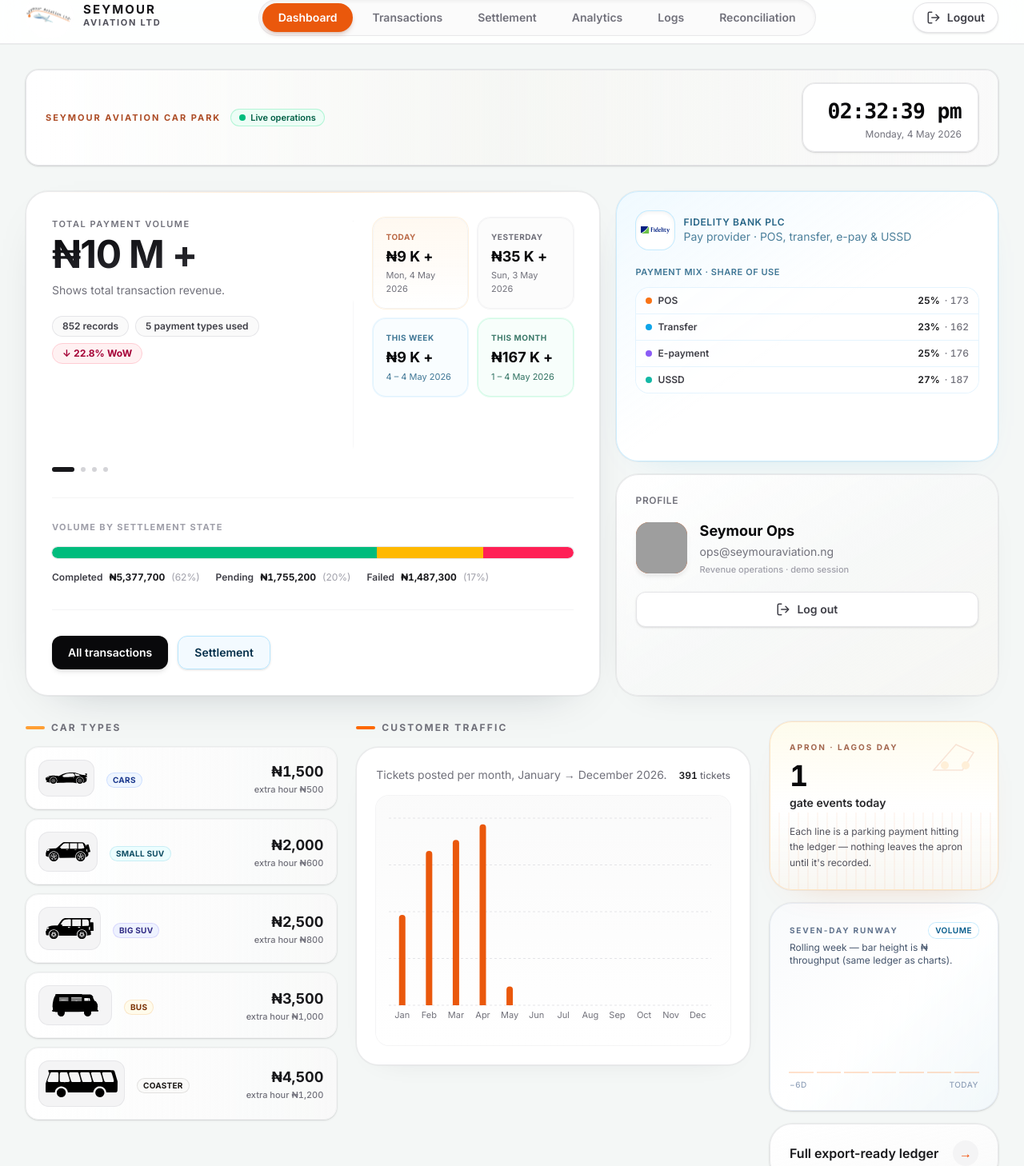
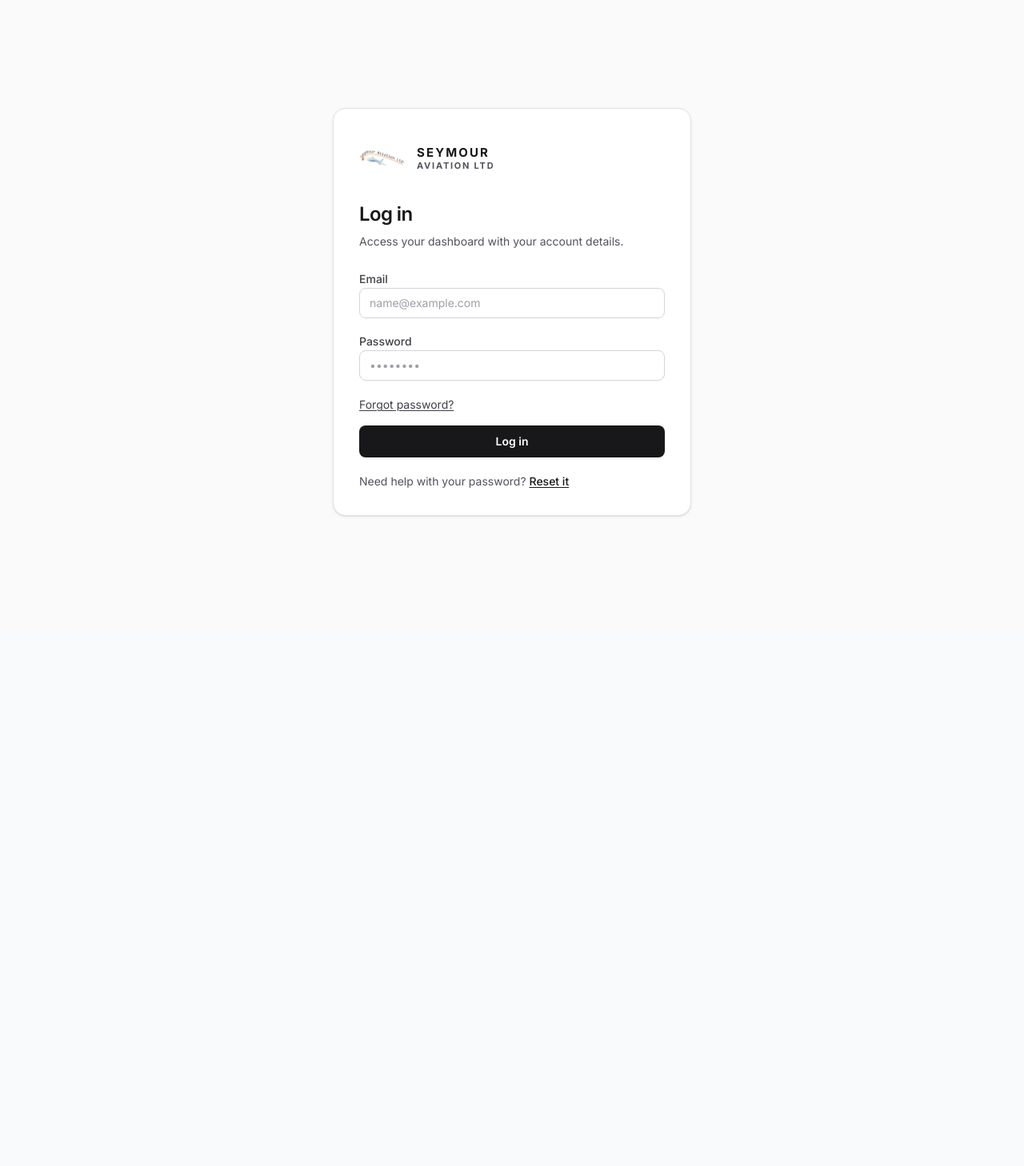
Before and after one commit to joelikenga/seymour-pay, a React (Vite) app: page /login in a window 1280 px wide. Before the commit this address led to /admin. Shown: the part 10-1468 px from the top of the page at 80% size. After the commit the page ends 800 px from the top, so only its background shows below. Built offline with nearby package versions, Linux system fonts and the light colour scheme; grey boxes are pictures that could not be loaded.

Commit message:
auth pages

```diff
--- a/src/App.tsx
+++ b/src/App.tsx
@@ -10,6 +10,8 @@
 import ReconciliationPage from './pages/admin/ReconciliationPage.tsx'
 import SettlementPage from './pages/admin/SettlementPage.tsx'
 import TransactionsPage from './pages/admin/TransactionsPage.tsx'
+import ForgotPasswordPage from './pages/auth/ForgotPasswordPage.tsx'
+import LoginPage from './pages/auth/LoginPage.tsx'
 
 const Dashboard = lazy(() => import('./pages/admin/Dashboard.tsx'))
 
@@ -21,6 +23,9 @@
         <SessionLoginLogger />
         <NavigationLogger />
         <Routes>
+          <Route path="/" element={<Navigate to="/login" replace />} />
+          <Route path="/login" element={<LoginPage />} />
+          <Route path="/forgot-password" element={<ForgotPasswordPage />} />
           <Route path="/admin" element={<AdminLayout />}>
             <Route
               index
@@ -42,7 +47,7 @@
             <Route path="settlement" element={<SettlementPage />} />
             <Route path="reconciliation" element={<ReconciliationPage />} />
           </Route>
-          <Route path="*" element={<Navigate to="/admin" replace />} />
+          <Route path="*" element={<Navigate to="/login" replace />} />
         </Routes>
       </BrowserRouter>
     </AdminDataProvider>
--- a/src/pages/admin/Dashboard.tsx
+++ b/src/pages/admin/Dashboard.tsx
@@ -59,12 +59,28 @@
   const { transactions, appendLog } = useAdminData()
   const [q, setQ] = useState('')
   const [avatarFailed, setAvatarFailed] = useState(false)
+  const [inviteInput, setInviteInput] = useState('')
+  const [invitedPeople, setInvitedPeople] = useState<string[]>([
+    'ops@seymouraviation.ng',
+  ])
+  const [pendingDeleteEmail, setPendingDeleteEmail] = useState<string | null>(null)
   const avatarUrl = useMemo(
     () =>
       `https://ui-avatars.com/api/?name=${encodeURIComponent(OPS_PROFILE.name)}&background=ea580c&color=fff&size=128&rounded=true`,
     [],
   )
   const onAvatarError = useCallback(() => setAvatarFailed(true), [])
+  const addInvite = useCallback(() => {
+    const value = inviteInput.trim().toLowerCase()
+    if (!value) return
+    if (invitedPeople.includes(value)) return
+    setInvitedPeople((prev) => [value, ...prev])
+    setInviteInput('')
+  }, [inviteInput, invitedPeople])
+
+  const removeInvite = useCallback((email: string) => {
+    setInvitedPeople((prev) => prev.filter((person) => person !== email))
+  }, [])
 
   const stats = useMemo(
     () => computeOverviewDashboardStats(transactions),
@@ -475,88 +491,123 @@
           </div>
         </section>
 
-        <aside className="flex flex-col gap-4 lg:col-span-3">
+        <aside className="lg:col-span-3">
           <div
-            className="relative overflow-hidden rounded-[1.75rem] border border-orange-200/60 bg-linear-to-b from-amber-50/90 via-white to-orange-50/40 p-6 shadow-[0_20px_50px_-38px_rgba(234,88,12,0.35)] ring-1 ring-orange-950/5"
+            className="relative flex h-[460px] flex-col overflow-hidden rounded-[1.75rem] border border-orange-200/70 bg-linear-to-b from-amber-50/95 via-white to-orange-50/50 p-6 shadow-[0_24px_60px_-40px_rgba(234,88,12,0.38)] ring-1 ring-orange-950/5"
             role="region"
-            aria-label="Apron activity for today in Lagos"
+            aria-label="Invite people to admin"
           >
-            <div
-              className="pointer-events-none absolute inset-x-0 bottom-0 h-24 bg-[repeating-linear-gradient(90deg,transparent,transparent_10px,rgba(234,88,12,0.06)_10px,rgba(234,88,12,0.06)_12px)] opacity-80"
-              aria-hidden
-            />
-            <div className="pointer-events-none absolute right-4 top-4 opacity-[0.12]" aria-hidden>
-              <svg width="72" height="56" viewBox="0 0 72 56" fill="none">
-                <path
-                  d="M8 44 L36 12 L58 22 L44 44 Z"
-                  stroke="currentColor"
-                  strokeWidth="1.5"
-                  className="text-orange-700"
-                />
-                <circle cx="22" cy="38" r="5" fill="currentColor" className="text-orange-400" />
-                <circle cx="48" cy="38" r="5" fill="currentColor" className="text-orange-400" />
-              </svg>
-            </div>
+            <div className="flex items-start justify-between gap-3">
+              <div>
                 <p className="text-[10px] font-bold uppercase tracking-[0.2em] text-orange-900/70">
-              Apron · Lagos day
+                  Admin access
                 </p>
-            <p className="mt-2 text-4xl font-bold tabular-nums tracking-tight text-zinc-950">
-              {stats.todaySessions}
+                <p className="mt-2 text-xl font-bold tracking-tight text-zinc-950">
+                  Invite people
                 </p>
-            <p className="mt-1 text-sm font-semibold text-zinc-800">
-              gate events today
-            </p>
-            <p className="relative mt-4 max-w-56 text-xs leading-relaxed text-zinc-600">
-              Each line is a parking payment hitting the ledger — nothing leaves the apron
-              until it&apos;s recorded.
+                <p className="mt-1 text-sm text-zinc-700">
+                  Add team members and remove them anytime.
                 </p>
               </div>
-
-          <div className="overflow-hidden rounded-[1.75rem] border border-slate-200/80 bg-linear-to-br from-slate-50 via-white to-sky-50/50 p-6 shadow-sm ring-1 ring-slate-950/[0.04]">
-            <div className="flex items-center justify-between gap-2">
-              <p className="text-[10px] font-bold uppercase tracking-[0.18em] text-slate-500">
-                Seven-day runway
-              </p>
-              <span className="rounded-full bg-white/80 px-2 py-0.5 text-[10px] font-semibold uppercase tracking-wider text-sky-800 ring-1 ring-sky-200/80">
-                volume
+              <span className="inline-flex h-9 min-w-9 items-center justify-center rounded-full border border-orange-200 bg-white px-2 text-sm font-bold text-orange-700 shadow-sm">
+                {invitedPeople.length}
               </span>
             </div>
-            <p className="mt-1 text-xs text-slate-600">
-              Rolling week — bar height is ₦ throughput (same ledger as charts).
+
+            <form
+              className="mt-5 flex gap-2"
+              onSubmit={(event) => {
+                event.preventDefault()
+                addInvite()
+              }}
+            >
+              <input
+                type="email"
+                value={inviteInput}
+                onChange={(event) => setInviteInput(event.target.value)}
+                placeholder="name@example.com"
+                className="h-9 flex-1 rounded-lg border border-zinc-300 bg-white px-2.5 text-sm text-zinc-900 outline-none ring-orange-200 placeholder:text-zinc-400 shadow-inner focus:border-orange-300 focus:ring-2"
+              />
+              <button
+                type="submit"
+                disabled={!inviteInput.trim()}
+                className="h-9 rounded-lg bg-zinc-900 px-3 text-xs font-semibold text-white shadow-sm transition hover:bg-zinc-800 disabled:cursor-not-allowed disabled:bg-zinc-300"
+              >
+                Invite
+              </button>
+            </form>
+
+            <div className="mt-5 flex min-h-0 flex-1 flex-col border-t border-orange-100/70 pt-4">
+              <div className="flex items-center justify-between gap-2">
+                <p className="text-[11px] font-semibold uppercase tracking-[0.12em] text-zinc-500">
+                  People invited
                 </p>
+                <p className="text-xs font-medium text-zinc-500">
+                  {invitedPeople.length} total
+                </p>
+              </div>
+              <ul className="mt-3 min-h-0 flex-1 space-y-2 overflow-y-auto pr-1">
+                {invitedPeople.length > 0 ? (
+                  invitedPeople.map((email) => (
+                    <li
+                      key={email}
+                      className="group flex items-center justify-between gap-2 rounded-xl border border-zinc-200/80 bg-white px-3 py-2.5 shadow-sm transition hover:border-orange-200"
+                    >
+                      <span className="truncate text-sm font-medium text-zinc-800">{email}</span>
+                      <button
+                        type="button"
+                        onClick={() => setPendingDeleteEmail(email)}
+                        className="shrink-0 rounded-lg border border-rose-200 bg-rose-50 px-2.5 py-1 text-xs font-semibold text-rose-700 transition hover:border-rose-300 hover:bg-rose-100"
+                      >
+                        Delete
+                      </button>
+                    </li>
+                  ))
+                ) : (
+                  <li className="rounded-xl border border-dashed border-zinc-300 bg-white/70 px-3 py-4 text-center text-sm text-zinc-500">
+                    No invites yet. Add an email above to get started.
+                  </li>
+                )}
+              </ul>
+            </div>
+
+            {pendingDeleteEmail ? (
+              <div className="absolute inset-0 z-10 flex items-center justify-center bg-zinc-950/30 p-4 backdrop-blur-[1px]">
                 <div
-              className="mt-5 flex h-28 items-end gap-1.5"
-              role="img"
-              aria-label="Last seven days payment volume"
+                  role="dialog"
+                  aria-modal="true"
+                  aria-label="Confirm invite deletion"
+                  className="w-full max-w-xs rounded-2xl border border-zinc-200 bg-white p-4 shadow-xl"
                 >
-              {stats.weekSeries.map((v, i) => {
-                const h = Math.round((v / stats.weekMax) * 100)
-                return (
-                  <div key={i} className="flex min-w-0 flex-1 flex-col justify-end">
-                    <div
-                      className="w-full rounded-t-lg bg-linear-to-t from-orange-600 to-orange-400 shadow-sm ring-1 ring-orange-500/20 transition-all"
-                      style={{ height: `${Math.max(8, h)}%` }}
-                      title={formatMoney(v)}
-                    />
-                  </div>
-                )
-              })}
-            </div>
-            <div className="mt-2 flex justify-between text-[10px] font-medium uppercase tracking-wider text-slate-400">
-              <span>−6d</span>
-              <span>today</span>
+                  <p className="text-sm font-semibold text-zinc-900">
+                    Delete invited person?
+                  </p>
+                  <p className="mt-1 text-xs text-zinc-600 break-all">
+                    {pendingDeleteEmail}
+                  </p>
+                  <div className="mt-4 flex justify-end gap-2">
+                    <button
+                      type="button"
+                      onClick={() => setPendingDeleteEmail(null)}
+                      className="rounded-lg border border-zinc-300 bg-white px-3 py-1.5 text-xs font-semibold text-zinc-700 transition hover:bg-zinc-50"
+                    >
+                      Cancel
+                    </button>
+                    <button
+                      type="button"
+                      onClick={() => {
+                        removeInvite(pendingDeleteEmail)
+                        setPendingDeleteEmail(null)
+                      }}
+                      className="rounded-lg border border-rose-200 bg-rose-50 px-3 py-1.5 text-xs font-semibold text-rose-700 transition hover:bg-rose-100"
+                    >
+                      Delete
+                    </button>
                   </div>
                 </div>
-
-          <Link
-            to="/admin/transactions"
-            className="group flex items-center justify-between rounded-[1.75rem] border border-zinc-200/80 bg-linear-to-br from-white to-zinc-50/90 px-6 py-5 text-left shadow-sm ring-1 ring-zinc-950/[0.03] transition hover:border-orange-200 hover:shadow-md"
-          >
-            <span className="font-semibold text-zinc-900">Full export-ready ledger</span>
-            <span className="rounded-full bg-zinc-100 px-2 py-1 text-orange-600 transition group-hover:bg-orange-100" aria-hidden>
-              →
-            </span>
-          </Link>
+              </div>
+            ) : null}
+          </div>
         </aside>
       </div>
 
--- /dev/null
+++ b/src/pages/auth/AuthShell.tsx
@@ -0,0 +1,44 @@
+import type { FormEvent, ReactNode } from 'react'
+import { Link } from 'react-router-dom'
+import SeymourLogo from '../../components/SeymourLogo'
+
+interface AuthShellProps {
+  title: string
+  subtitle: string
+  onSubmit?: (event: FormEvent<HTMLFormElement>) => void
+  children: ReactNode
+  footerText: string
+  footerLinkText: string
+  footerLinkTo: string
+}
+
+export default function AuthShell({
+  title,
+  subtitle,
+  onSubmit,
+  children,
+  footerText,
+  footerLinkText,
+  footerLinkTo,
+}: AuthShellProps) {
+  return (
+    <main className="flex min-h-screen items-center justify-center bg-zinc-50 px-4 py-8">
+      <section className="w-full max-w-md rounded-2xl border border-zinc-200 bg-white p-6 shadow-sm sm:p-8">
+        <SeymourLogo className="mb-6" />
+        <h1 className="text-2xl font-semibold tracking-tight text-zinc-900">{title}</h1>
+        <p className="mt-2 text-sm text-zinc-600">{subtitle}</p>
+
+        <form className="mt-6 space-y-4" onSubmit={onSubmit}>
+          {children}
+        </form>
+
+        <p className="mt-5 text-sm text-zinc-600">
+          {footerText}{' '}
+          <Link to={footerLinkTo} className="font-medium text-zinc-900 underline underline-offset-2">
+            {footerLinkText}
+          </Link>
+        </p>
+      </section>
+    </main>
+  )
+}
--- /dev/null
+++ b/src/pages/auth/ForgotPasswordPage.tsx
@@ -0,0 +1,42 @@
+import { Link } from 'react-router-dom'
+import AuthShell from './AuthShell'
+
+export default function ForgotPasswordPage() {
+  return (
+    <AuthShell
+      title="Forgot password"
+      subtitle="Enter your email and we'll send you a reset link."
+      onSubmit={(event) => {
+        event.preventDefault()
+      }}
+      footerText="Remembered your password?"
+      footerLinkText="Back to login"
+      footerLinkTo="/login"
+    >
+      <label className="block space-y-1">
+        <span className="text-sm font-medium text-zinc-700">Email</span>
+        <input
+          type="email"
+          required
+          placeholder="name@example.com"
+          className="w-full rounded-lg border border-zinc-300 px-3 py-2 text-sm outline-none ring-zinc-300 placeholder:text-zinc-400 focus:ring-2"
+        />
+      </label>
+
+      <button
+        type="submit"
+        className="w-full rounded-lg bg-zinc-900 px-4 py-2.5 text-sm font-semibold text-white transition hover:bg-zinc-800"
+      >
+        Send reset link
+      </button>
+
+      <p className="text-xs text-zinc-500">
+        This is a minimal UI flow; hook this form to your API when ready.
+      </p>
+
+      <Link to="/login" className="inline-block text-sm text-zinc-700 underline underline-offset-2">
+        Back to login
+      </Link>
+    </AuthShell>
+  )
+}
--- /dev/null
+++ b/src/pages/auth/LoginPage.tsx
@@ -0,0 +1,53 @@
+import { Link, useNavigate } from 'react-router-dom'
+import AuthShell from './AuthShell'
+
+export default function LoginPage() {
+  const navigate = useNavigate()
+
+  return (
+    <AuthShell
+      title="Log in"
+      subtitle="Access your dashboard with your account details."
+      onSubmit={(event) => {
+        event.preventDefault()
+        navigate('/admin')
+      }}
+      footerText="Need help with your password?"
+      footerLinkText="Reset it"
+      footerLinkTo="/forgot-password"
+    >
+      <label className="block space-y-1">
+        <span className="text-sm font-medium text-zinc-700">Email</span>
+        <input
+          type="email"
+          required
+          placeholder="name@example.com"
+          className="w-full rounded-lg border border-zinc-300 px-3 py-2 text-sm outline-none ring-zinc-300 placeholder:text-zinc-400 focus:ring-2"
+        />
+      </label>
+
+      <label className="block space-y-1">
+        <span className="text-sm font-medium text-zinc-700">Password</span>
+        <input
+          type="password"
+          required
+          placeholder="••••••••"
+          className="w-full rounded-lg border border-zinc-300 px-3 py-2 text-sm outline-none ring-zinc-300 placeholder:text-zinc-400 focus:ring-2"
+        />
+      </label>
+
+      <div className="flex items-center justify-between pt-1">
+        <Link to="/forgot-password" className="text-sm text-zinc-700 underline underline-offset-2">
+          Forgot password?
+        </Link>
+      </div>
+
+      <button
+        type="submit"
+        className="w-full rounded-lg bg-zinc-900 px-4 py-2.5 text-sm font-semibold text-white transition hover:bg-zinc-800"
+      >
+        Log in
+      </button>
+    </AuthShell>
+  )
+}
```
Lines whose indentation alone changed are shown as unchanged.
